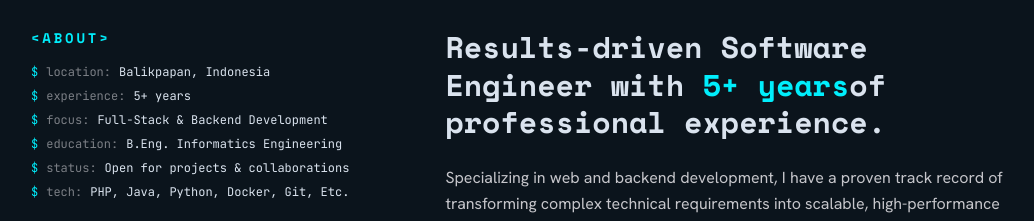
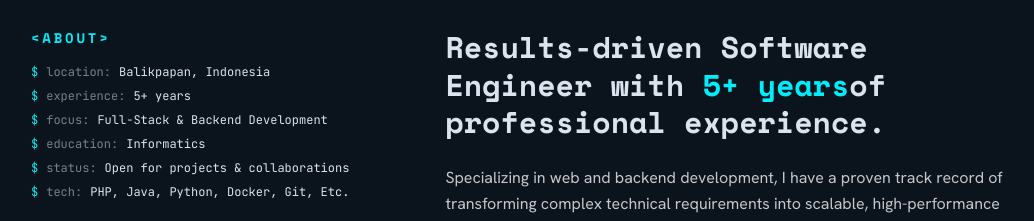
Before and after one commit to andisltn48/myportoguah, a React (Vite) app: page / in a window 1280 px wide. Shown: the part 900-1121 px from the top of the page, without its empty margins (123-1157 px from the left). Built offline with nearby package versions, Linux system fonts and the light colour scheme.

Commit message:
update education label in About component

```diff
--- a/src/components/About.jsx
+++ b/src/components/About.jsx
@@ -3,7 +3,7 @@ export default function About() {
     { label: 'location', value: 'Balikpapan, Indonesia' },
     { label: 'experience', value: '5+ years' },
     { label: 'focus', value: 'Full-Stack & Backend Development' },
-    { label: 'education', value: 'B.Eng. Informatics Engineering' },
+    { label: 'education', value: 'Informatics' },
     { label: 'status', value: 'Open for projects & collaborations' },
     { label: 'tech', value: 'PHP, Java, Python, Docker, Git, Etc.' },
   ]
```
